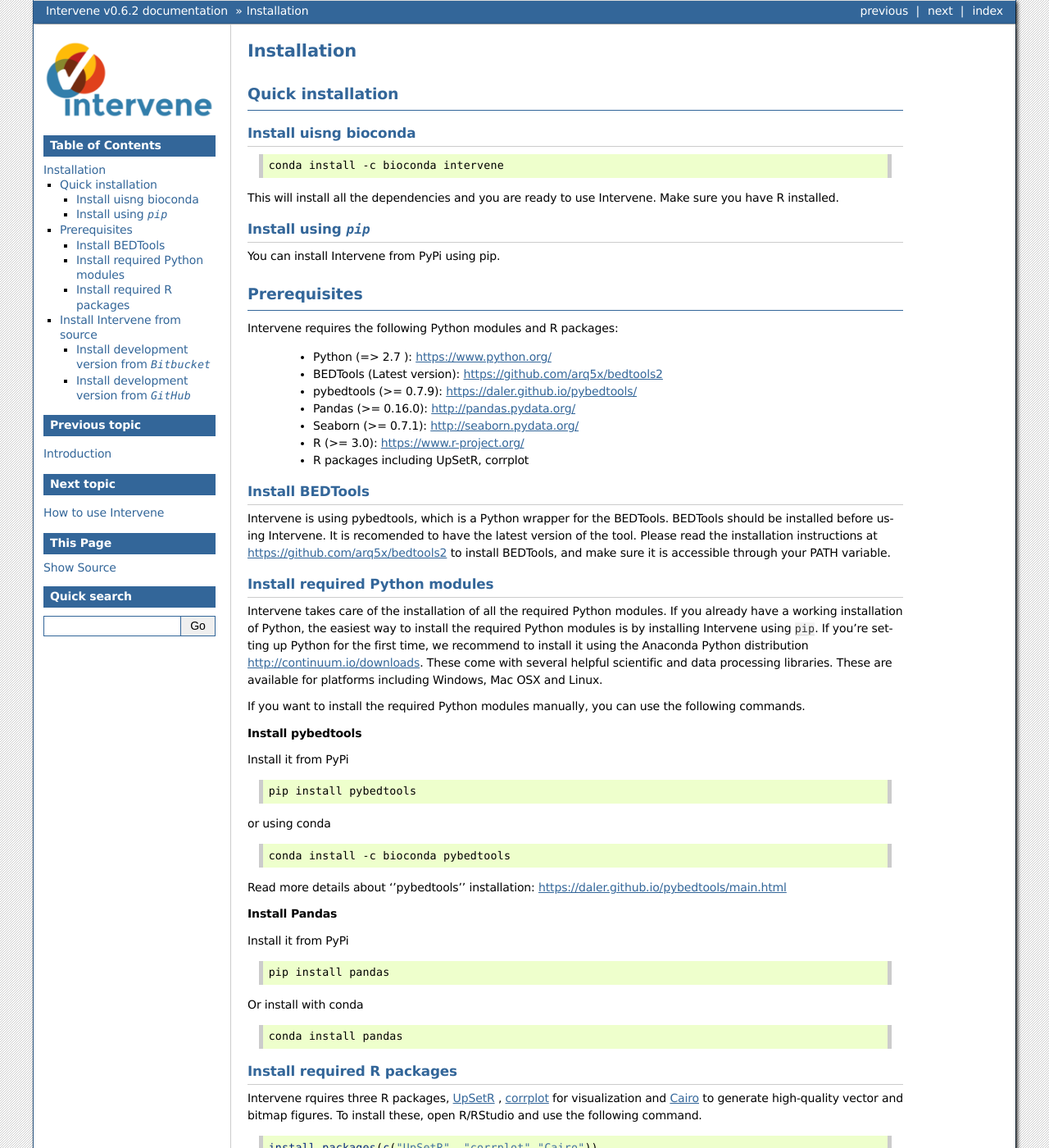
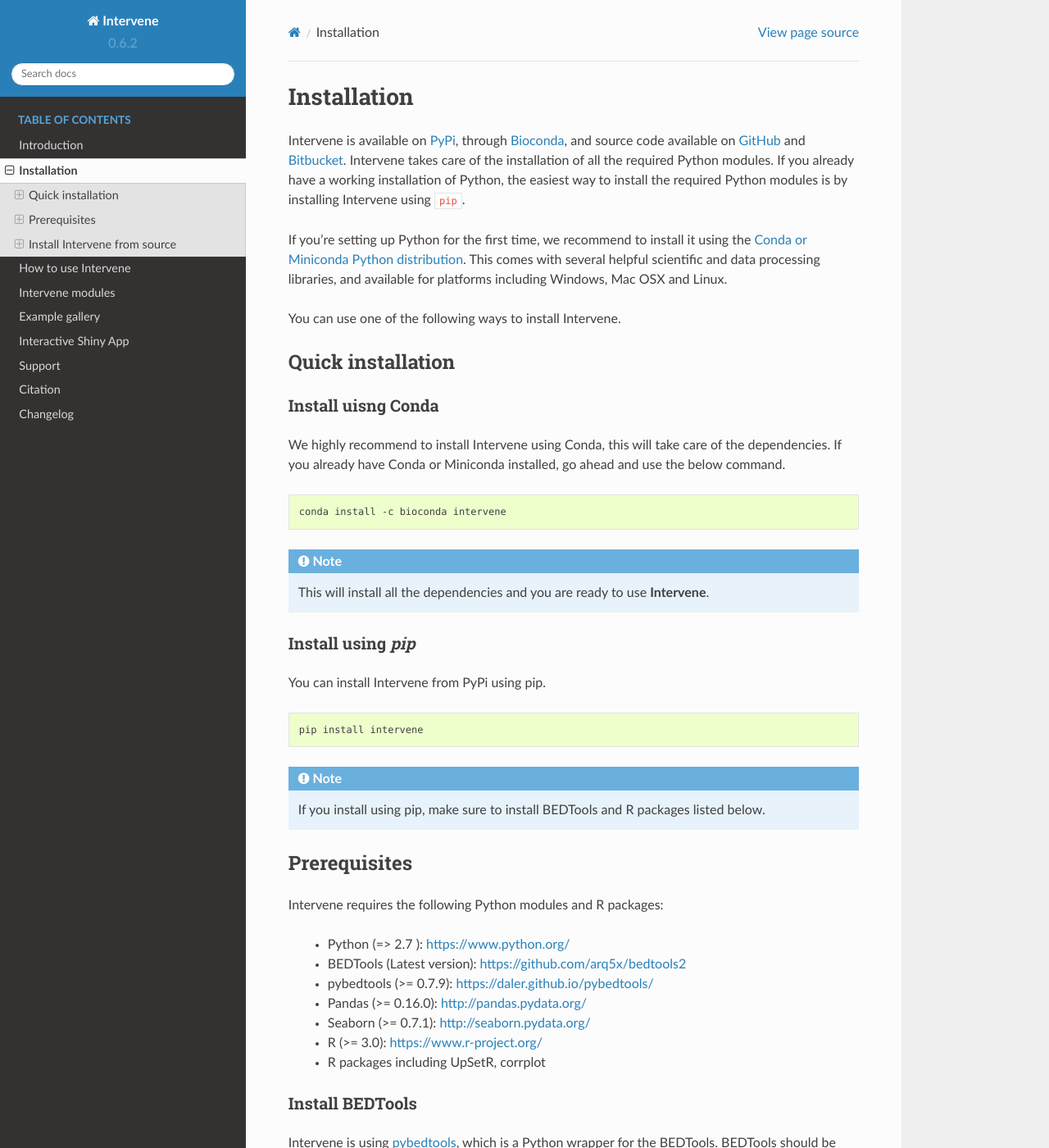
Before and after one commit to asntech/intervene, a Sphinx documentation site: the page built from docs/install.rst, in a window 1280 px wide and 1400 px high. Shown: the whole window at 82% size. Built offline with Sphinx 7.4.7 and the Read the Docs theme 2.0.0, drawn with Linux system fonts in a browser that asks for light colours; some of the changed text lies outside the part shown.

Commit message:
updated docs

```diff
--- a/docs/conf.py
+++ b/docs/conf.py
@@ -54,14 +54,15 @@
 copyright = u'2017, Aziz Khan'
 author = u'Aziz Khan'
 
+import intervene
 # The version info for the project you're documenting, acts as replacement for
 # |version| and |release|, also used in various other places throughout the
 # built documents.
 #
 # The short X.Y version.
-version = '0.6.2'
+version = intervene.__version__
 # The full version, including alpha/beta/rc tags.
-release = 'v0.6.2'
+release = 'v'+str(intervene.__version__)
 
 # The language for content autogenerated by Sphinx. Refer to documentation
 # for a list of supported languages.
@@ -114,10 +115,9 @@
 # a list of builtin themes.
 #html_theme = 'alabaster'
 
-#import sphinx_rtd_theme
-#html_theme = "sphinx_rtd_theme"
-
-html_theme = "bizstyle"
+import sphinx_rtd_theme
+html_theme = "sphinx_rtd_theme"
+#html_theme = "bizstyle"
 
 # Theme options are theme-specific and customize the look and feel of a theme
 # further.  For a list of options available for each theme, see the
@@ -140,7 +140,7 @@
 
 # The name of an image file (relative to this directory) to place at the top
 # of the sidebar.
-html_logo = 'img/intervene_logo.png'
+#html_logo = 'img/intervene_logo.png'
 
 # The name of an image file (within the static path) to use as favicon of the
 # docs.  This file should be a Windows icon file (.ico) being 16x16 or 32x32
--- a/docs/install.rst
+++ b/docs/install.rst
@@ -1,24 +1,35 @@
 ============
 Installation
 ============
+Intervene is available on `PyPi <https://pypi.python.org/pypi/intervene>`_, through `Bioconda <https://bioconda.github.io/recipes/intervene/README.html>`_, and source code available on `GitHub <https://github.com/asntech/intervene>`_ and `Bitbucket <https://bitbucket.org/CBGR/intervene>`_. Intervene takes care of the installation of all the required Python modules. If you already have a working installation of Python, the easiest way to install the required Python modules is by installing Intervene using ``pip``.
+
+If you're setting up Python for the first time, we recommend to install it using the `Conda or Miniconda Python distribution <https://conda.io/docs/user-guide/install/index.html>`_. This comes with several helpful scientific and data processing libraries, and available for platforms including Windows, Mac OSX and Linux.
+
+You can use one of the following ways to install Intervene.
 
 Quick installation
 ==================
 
-Install uisng bioconda
-----------------------
+Install uisng Conda
+--------------------
+We highly recommend to install Intervene using Conda, this will take care of the dependencies. If you already have Conda or Miniconda installed, go ahead and use the below command.
+
 .. code-block:: bash
 
 	conda install -c bioconda intervene
 
-This will install all the dependencies and you are ready to use Intervene. Make sure you have R installed.
+.. note:: This will install all the dependencies and you are ready to use **Intervene**.
 
 Install using `pip`
 -------------------
 You can install Intervene from PyPi using pip.
 
 .. code-block:: bash
+
 	pip install intervene
+
+.. note:: If you install using pip, make sure to install BEDTools and R packages listed below.
+
 
 Prerequisites
 =============
@@ -34,43 +45,8 @@
 
 Install BEDTools
 -----------------
-Intervene is using pybedtools, which is a Python wrapper for the BEDTools. BEDTools should be installed before using Intervene. It is recomended to have the latest version of the tool. Please read the installation instructions at https://github.com/arq5x/bedtools2 to install BEDTools, and make sure it is accessible through your PATH variable.
+Intervene is using `pybedtools <https://daler.github.io/pybedtools/main.html>`_, which is a Python wrapper for the BEDTools. BEDTools should be installed before using Intervene. It is recomended to have the latest version of the tool. Please read the installation instructions at https://github.com/arq5x/bedtools2 to install BEDTools, and make sure it is accessible through your PATH variable.
 
-Install required Python modules
--------------------------------
-Intervene takes care of the installation of all the required Python modules. If you already have a working installation of Python, the easiest way to install the required Python modules is by installing Intervene using ``pip``. If you're setting up Python for the first time, we recommend to install it using the Anaconda Python distribution http://continuum.io/downloads. These come with several helpful scientific and data processing libraries. These are available for platforms including Windows, Mac OSX and Linux.
-
-If you want to install the required Python modules manually, you can use the following commands.
-
-**Install pybedtools**
-
-Install it from PyPi
-
-.. code-block:: bash
-
-	pip install pybedtools
-
-or using conda
-
-.. code-block:: bash
-
-	conda install -c bioconda pybedtools
-
-Read more details about ''pybedtools'' installation: https://daler.github.io/pybedtools/main.html
-
-**Install Pandas**
-
-Install it from PyPi
-
-.. code-block:: bash
-
-	pip install pandas
-
-Or install with conda
-
-.. code-block:: bash
-
-	conda install pandas
 
 Install required R packages
 ---------------------------
--- a/docs/support.rst
+++ b/docs/support.rst
@@ -3,3 +3,5 @@
 ========
 
 If you have questions, or found any bug in the program, please write to us at ``aziz.khan[at]ncmm.uio.no`` and ``anthony.mathelier[at]ncmm.uio.no``.
+
+You can also report the issues to our `GiHub repo <https://github.com/asntech/intervene/issues>`_
```
Also changed, not shown: README.rst (+9 -11 lines), docs/index.rst (+12 -10 lines), docs/introduction.rst (+0 -22 lines).
